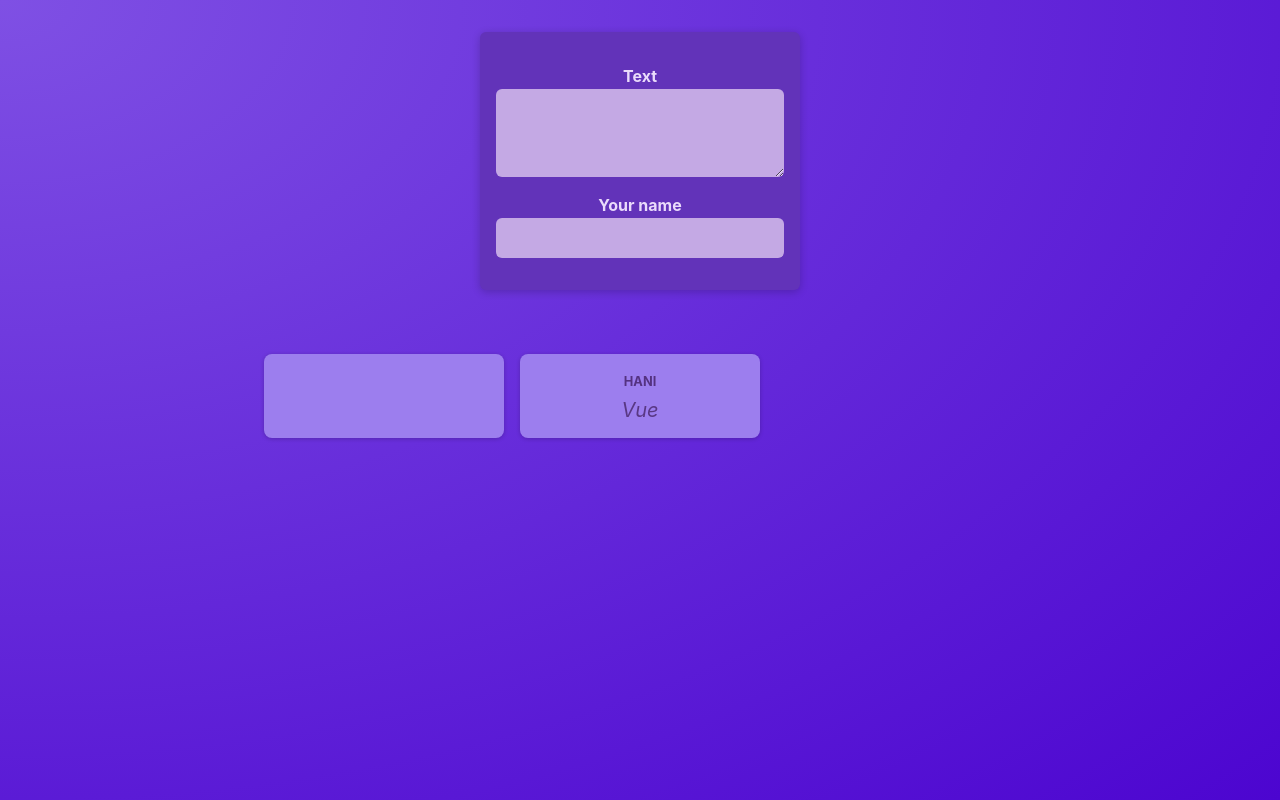
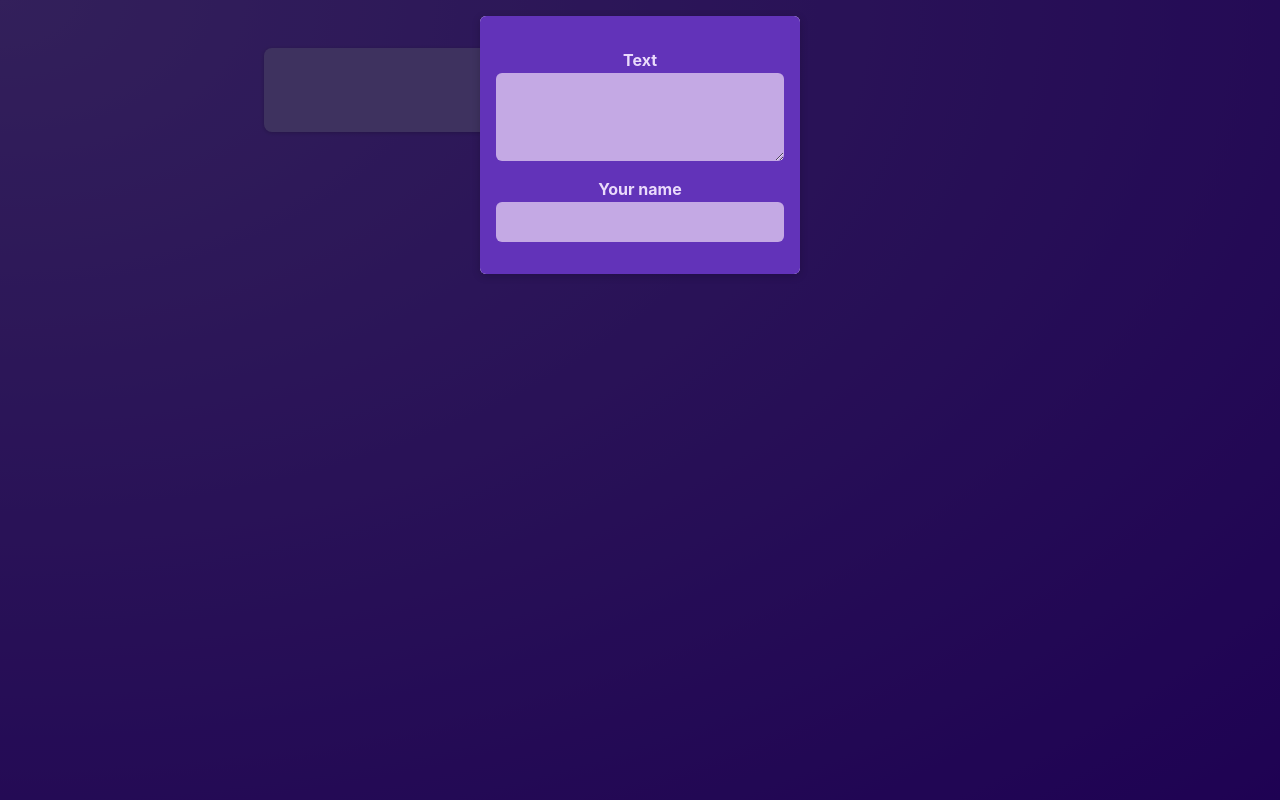
Before and after one commit to tintoll/react_guide, a React (Vite) app in the folder 29-summary/: page / in a window 1280 px wide. Built offline with nearby package versions, Linux system fonts and the light colour scheme.

Commit message:
if backdrop click modal close

```diff
--- /dev/null
+++ b/29-summary/src/components/Modal.jsx
@@ -0,0 +1,11 @@
+import classes from "./Modal.module.css";
+export default function Modal({ children, onClose }) {
+  return (
+    <>
+      <div className={classes.backdrop} onClick={onClose} />
+      <dialog open className={classes.modal}>
+        {children}
+      </dialog>
+    </>
+  );
+}
--- /dev/null
+++ b/29-summary/src/components/Modal.module.css
@@ -0,0 +1,18 @@
+.backdrop {
+  position: fixed;
+  top: 0;
+  left: 0;
+  width: 100%;
+  height: 100vh;
+  background-color: rgba(0, 0, 0, 0.6);
+  z-index: 1;
+}
+
+.modal {
+  border: none;
+  border-radius: 6px;
+  box-shadow: 0 2px 8px rgba(0, 0, 0, 0.2);
+  padding: 0;
+  overflow: hidden;
+  z-index: 1;
+}
--- a/29-summary/src/components/NewPost.module.css
+++ b/29-summary/src/components/NewPost.module.css
@@ -2,9 +2,6 @@
   background-color: #6233b9;
   padding: 1rem;
   width: 20rem;
-  margin: 2rem auto;
-  border-radius: 6px;
-  box-shadow: 0 2px 8px rgba(0, 0, 0, 0.2);
 }
 
 .form label {
--- a/29-summary/src/components/PostList.jsx
+++ b/29-summary/src/components/PostList.jsx
@@ -2,11 +2,16 @@
 import Post from "./Post";
 import { useState } from "react";
 import classes from "./PostList.module.css";
+import Modal from "./Modal";
 
 export default function PostList() {
+  const [modalIsVisible, setModalIsVisible] = useState(true);
   const [endteredBody, setEnteredBody] = useState("");
   const [endteredAuthor, setEnteredAuthor] = useState("");
 
+  function hideModalHandler() {
+    setModalIsVisible(false);
+  }
   function changeBodyHandler(event) {
     setEnteredBody(event.target.value);
   }
@@ -17,10 +22,15 @@
 
   return (
     <>
-      <NewPost
-        onChangeBody={changeBodyHandler}
-        onChangeAuthor={changeAuthorHandler}
-      />
+      {modalIsVisible && (
+        <Modal onClose={hideModalHandler}>
+          <NewPost
+            onChangeBody={changeBodyHandler}
+            onChangeAuthor={changeAuthorHandler}
+          />
+        </Modal>
+      )}
+
       <ul className={classes.posts}>
         <Post author={endteredAuthor} body={endteredBody} />
         <Post author="Hani" body="Vue" />
```
